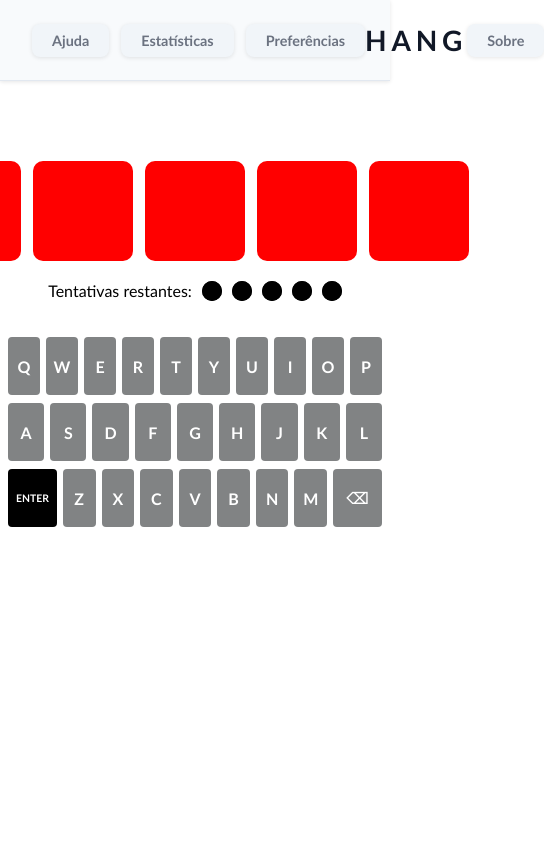
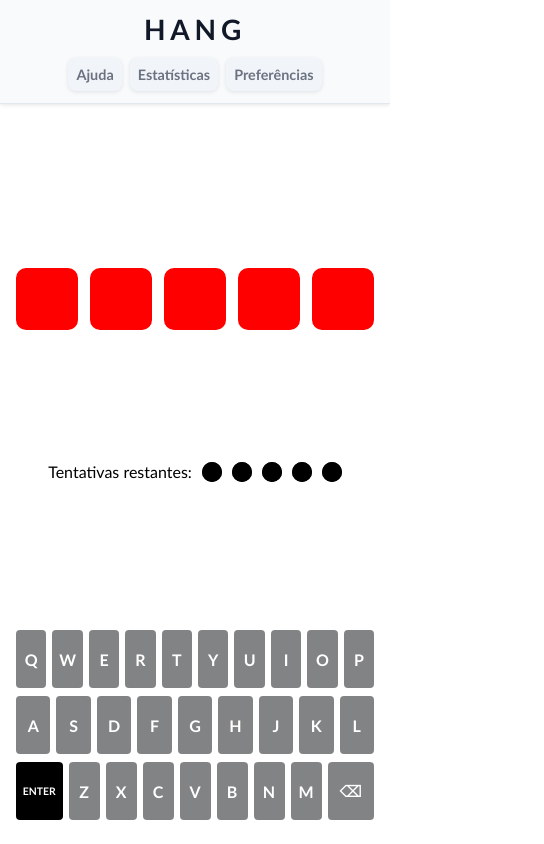
Before and after one commit to guizarolho/vue-hangman, a Vue app: page / in a window 390 px wide. Shown: the whole page, 544 px wide, since content can reach past the window. Built offline with nearby package versions, Linux system fonts and the light colour scheme; the HTML template or start-up script is replaced by a standard one.

Commit message:
responsive design

```diff
--- a/src/components/GameAbout.vue
+++ b/src/components/GameAbout.vue
@@ -1,7 +1,7 @@
 <template>
   <div class="bio__wrapper">
     <nav class="bio__nav">
-      <RouterLink to="/" class="bio__back-link"> <span class="arrow">←</span>Voltar </RouterLink>
+      <RouterLink to="/" class="bio__back-link"> <span class="arrow">←</span>Voltar</RouterLink>
     </nav>
 
     <main class="main__container">
@@ -44,8 +44,8 @@
 
 <style scoped>
 .bio__wrapper {
-  min-height: 100vh;
-  min-width: 100vw;
+  min-height: 100%;
+  min-width: 100%;
   background-color: var(--bg-primary);
   font-family: sans-serif;
   color: var(--text-primary);
--- a/src/components/GameAttempts.vue
+++ b/src/components/GameAttempts.vue
@@ -25,7 +25,7 @@ const gameManager = inject<GameManager>(GAME_MANAGER)
   align-items: center;
   width: 100%;
 
-  margin: 1.25rem;
+  margin: 1rem;
 }
 
 .attempts__container span {
--- a/src/components/GameHeader.vue
+++ b/src/components/GameHeader.vue
@@ -1,4 +1,5 @@
 <script setup lang="ts">
+import { INFO_CHAR } from '@/utils/consts'
 import { OPEN_HELP, OPEN_PREFERENCES, OPEN_STATS } from '@/utils/emits'
 const emit = defineEmits([OPEN_PREFERENCES, OPEN_HELP, OPEN_STATS])
 </script>
@@ -17,7 +18,7 @@ const emit = defineEmits([OPEN_PREFERENCES, OPEN_HELP, OPEN_STATS])
       </div>
 
       <div class="header__group header__group--right">
-        <RouterLink to="/about" class="header__button">Sobre</RouterLink>
+        <RouterLink to="/about" class="header__button">{{ INFO_CHAR }}</RouterLink>
       </div>
     </div>
   </header>
@@ -25,7 +26,7 @@ const emit = defineEmits([OPEN_PREFERENCES, OPEN_HELP, OPEN_STATS])
 
 <style scoped>
 .header__container {
-  width: 100vw;
+  width: 100%;
   background: var(--bg-primary);
   border-bottom: 1px solid var(--bg-outline);
   box-shadow: 0 1px 0.25rem var(--box-shadow-primary);
@@ -35,18 +36,20 @@ const emit = defineEmits([OPEN_PREFERENCES, OPEN_HELP, OPEN_STATS])
   max-width: 75rem;
   min-height: 5rem;
   margin: 0 auto;
-  padding: 0.75rem 2rem;
+  padding: 0.75rem 1rem;
 
   display: flex;
   align-items: center;
   justify-content: space-between;
+  gap: 0.5rem;
 }
 
 .header__group {
   display: flex;
   align-items: center;
-  gap: 0.75rem;
+  gap: 0.5rem;
   flex: 1;
+  min-width: 0;
 }
 
 .header__group--left {
@@ -61,6 +64,7 @@ const emit = defineEmits([OPEN_PREFERENCES, OPEN_HELP, OPEN_STATS])
   display: flex;
   justify-content: center;
   align-items: center;
+  flex-shrink: 0;
 }
 
 .header__title {
@@ -74,7 +78,7 @@ const emit = defineEmits([OPEN_PREFERENCES, OPEN_HELP, OPEN_STATS])
 
 .header__button {
   cursor: pointer;
-  padding: 0.5rem 1.25rem;
+  padding: 0.5rem max(0.5rem, 1.25vw);
   border-radius: 0.5rem;
 
   background: var(--bg-secondary);
@@ -83,10 +87,14 @@ const emit = defineEmits([OPEN_PREFERENCES, OPEN_HELP, OPEN_STATS])
   font-size: 0.9rem;
   font-weight: 600;
   text-decoration: none;
+  white-space: nowrap;
 
   box-shadow: 0 1px 0.25rem var(--box-shadow-primary);
 
-  transition: transform 0.2s ease-in-out;
+  transition:
+    transform 0.2s ease-in-out,
+    background 0.2s,
+    color 0.2s;
   user-select: none;
 }
 
@@ -99,4 +107,27 @@ const emit = defineEmits([OPEN_PREFERENCES, OPEN_HELP, OPEN_STATS])
 .header__button:active {
   transform: translateY(0) scale(0.98);
 }
+
+@media (max-width: 540px) {
+  .header__content {
+    flex-direction: column;
+    gap: 0.75rem;
+    padding: 0.75rem;
+    min-height: auto;
+  }
+
+  .header__center {
+    order: -1;
+    width: 100%;
+  }
+
+  .header__group {
+    width: 100%;
+    justify-content: center;
+  }
+
+  .header__group--right {
+    display: none;
+  }
+}
 </style>
--- a/src/components/GameHelp.vue
+++ b/src/components/GameHelp.vue
@@ -1,5 +1,5 @@
 <script setup lang="ts">
-import { CLOVER_EMOJI, LAMP_EMOJI } from '@/utils/consts'
+import { CLOSE_CHAR, CLOVER_EMOJI, LAMP_EMOJI } from '@/utils/consts'
 import { CLOSE_HELP } from '@/utils/emits'
 
 defineProps<{
@@ -14,7 +14,7 @@ const emit = defineEmits([CLOSE_HELP])
       <div class="help-container">
         <header class="help-header">
           <h2 class="help-title">Ajuda</h2>
-          <button class="help-close-btn" @click="emit(CLOSE_HELP)">✕</button>
+          <button class="help-close-btn" @click="emit(CLOSE_HELP)">{{ CLOSE_CHAR }}</button>
         </header>
 
         <div class="help-content">
--- a/src/components/GameHome.vue
+++ b/src/components/GameHome.vue
@@ -83,7 +83,7 @@ provide(GAME_SETTINGS, settingsManager)
 .game__container {
   display: flex;
   flex-direction: row;
-  justify-content: flex-start;
+  justify-content: space-between;
   align-items: center;
   flex-direction: column;
 
@@ -101,9 +101,9 @@ provide(GAME_SETTINGS, settingsManager)
   justify-content: center;
   align-items: center;
 
-  padding-top: 5rem;
+  padding: 3rem 1rem 0;
   gap: 0.75rem;
-  width: 100vw;
+  width: 100%;
   max-width: 31.25rem;
 }
 </style>
--- a/src/components/GameKeyboard.vue
+++ b/src/components/GameKeyboard.vue
@@ -119,9 +119,8 @@ onUnmounted(() => {
   align-items: center;
   width: 100%;
   max-width: 31.25;
-  margin: 1rem auto 0 auto;
-  padding: 0 0.5rem;
-  margin-top: 1rem;
+  margin: 1rem auto 1.5rem auto;
+  padding: 0 1rem;
 }
 
 .keyboard__row {
--- a/src/components/GameModal.vue
+++ b/src/components/GameModal.vue
@@ -1,5 +1,6 @@
 <script setup lang="ts">
 import {
+  CLOSE_CHAR,
   DEFEAT_MESSAGE,
   GAME_MANAGER,
   LOSE_EMOJI,
@@ -42,7 +43,7 @@ function copyText(button: HTMLButtonElement) {
         class="gameover-container"
         :class="{ 'gameover-container--victory': victory, 'gameover-container--defeat': !victory }"
       >
-        <button class="gameover-close-btn" @click="emit(CLOSE_GAMEOVER)">✕</button>
+        <button class="gameover-close-btn" @click="emit(CLOSE_GAMEOVER)">{{ CLOSE_CHAR }}</button>
 
         <div class="gameover-content">
           <div
--- a/src/components/GamePreferences.vue
+++ b/src/components/GamePreferences.vue
@@ -1,5 +1,12 @@
 <script setup lang="ts">
-import { CHAT_EMOJI, ECLIPSE_EMOJI, GAME_SETTINGS, SUN_EMOJI, SUPPORT_EMAIL } from '@/utils/consts'
+import {
+  CHAT_EMOJI,
+  CLOSE_CHAR,
+  ECLIPSE_EMOJI,
+  GAME_SETTINGS,
+  SUN_EMOJI,
+  SUPPORT_EMAIL,
+} from '@/utils/consts'
 import { CLOSE_PREFERENCES } from '@/utils/emits.ts'
 import { inject } from 'vue'
 import GameSlider from './GameSlider.vue'
@@ -33,7 +40,9 @@ function updateSettings(mode: boolean, value: boolean) {
       <div class="preferences-container">
         <header class="preferences-header">
           <h2 class="preferences-title">Preferências</h2>
-          <button class="preferences-close-btn" @click="emit(CLOSE_PREFERENCES)">✕</button>
+          <button class="preferences-close-btn" @click="emit(CLOSE_PREFERENCES)">
+            {{ CLOSE_CHAR }}
+          </button>
         </header>
 
         <div class="preferences-content">
@@ -151,7 +160,7 @@ function updateSettings(mode: boolean, value: boolean) {
   align-items: center;
   justify-content: space-between;
   padding: 0.85rem 1.15rem;
-  background: var(--bg-secondary);
+  background: var(--bg-primary);
   border: 1px solid var(--bg-outline);
   border-radius: 1rem;
   cursor: pointer;
@@ -187,6 +196,11 @@ function updateSettings(mode: boolean, value: boolean) {
   flex-shrink: 0;
 }
 
+.option-icon-wrapper.contrast-icon {
+  color: var(--color-black);
+  font-size: 1.875rem;
+}
+
 .option-text {
   font-size: 0.95rem;
   font-weight: 600;
--- a/src/components/GameStats.vue
+++ b/src/components/GameStats.vue
@@ -1,6 +1,6 @@
 <script setup lang="ts">
 import type { GameManager } from '@/game/GameManager'
-import { FIRE_EMOJI, GAME_MANAGER, TROPHY_EMOJI } from '@/utils/consts'
+import { CLOSE_CHAR, FIRE_EMOJI, GAME_MANAGER, TROPHY_EMOJI } from '@/utils/consts'
 import { CLOSE_STATS } from '@/utils/emits'
 import { inject } from 'vue'
 
@@ -19,7 +19,7 @@ const gameStats = gameManager.getStats()
       <div class="stats-container">
         <div class="stats-header">
           <h2 class="stats-title">Estatísticas</h2>
-          <button class="stats-close-btn" @click="emit(CLOSE_STATS)">✕</button>
+          <button class="stats-close-btn" @click="emit(CLOSE_STATS)">{{ CLOSE_CHAR }}</button>
         </div>
 
         <div class="stats-content">
--- a/src/components/GameTile.vue
+++ b/src/components/GameTile.vue
@@ -19,8 +19,9 @@ const props = defineProps<{
 
 <style scoped>
 .game-tile {
-  width: 100%;
-  height: 100%;
+  flex: 1;
+  max-width: 6.25rem;
+  aspect-ratio: 1 / 1;
 
   display: flex;
   justify-content: center;
@@ -31,9 +32,8 @@ const props = defineProps<{
 
 .game-tile__card {
   position: relative;
-
-  width: 6.25rem;
-  height: 6.25rem;
+  width: 100%;
+  height: 100%;
 
   transform-style: preserve-3d;
   transition: transform 0.8s ease-in-out;
--- a/src/components/GameToast.vue
+++ b/src/components/GameToast.vue
@@ -18,7 +18,7 @@ defineProps<{
 <style scoped>
 .warning-container {
   position: fixed;
-  top: 4.6rem;
+  top: 6rem;
   left: 50%;
   transform: translateX(-50%);
 
--- a/src/utils/consts.ts
+++ b/src/utils/consts.ts
@@ -19,3 +19,5 @@ export const CLOVER_EMOJI = '🍀'
 export const FIRE_EMOJI = '🔥'
 export const TROPHY_EMOJI = '🏆'
 export const LAMP_EMOJI = '💡'
+export const INFO_CHAR = '𝓲'
+export const CLOSE_CHAR = '✕'
```
